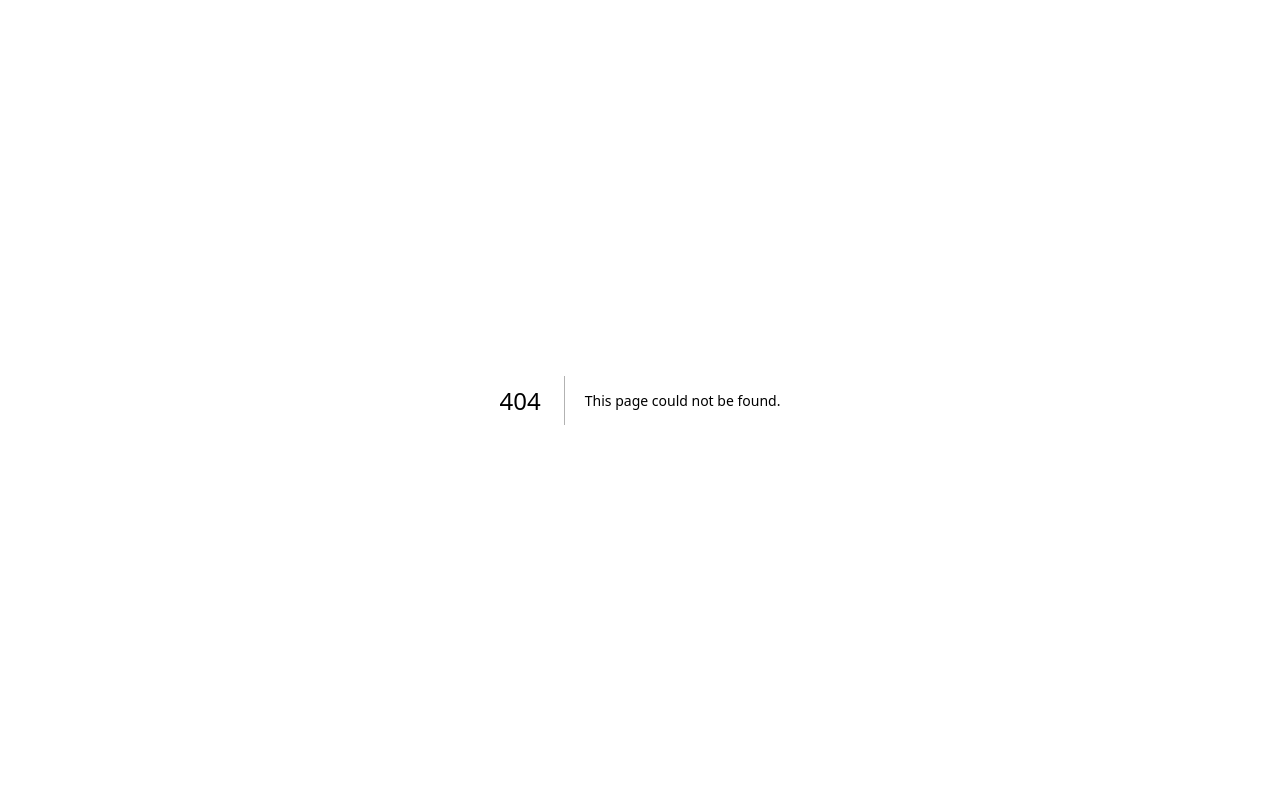
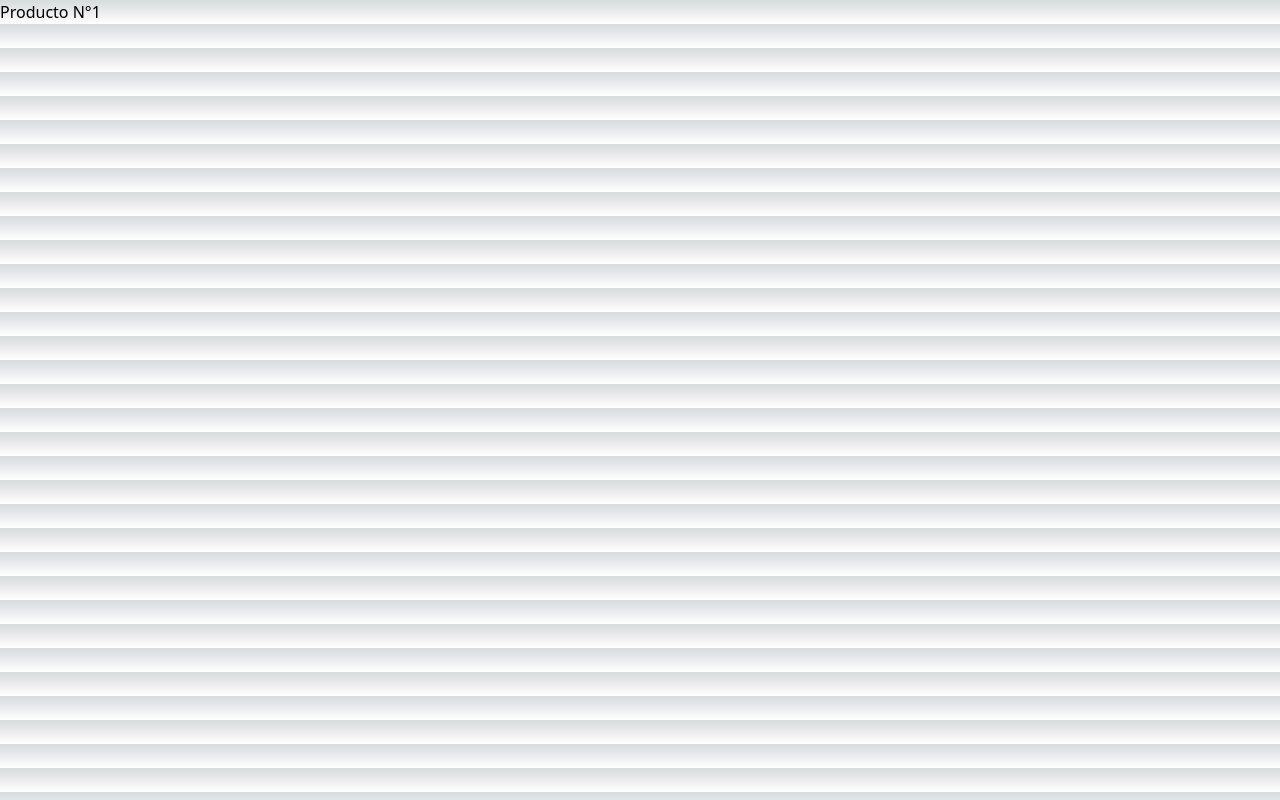
Before and after one commit to matiasgomez05/saago-front, a Next.js app: page /productos/1 in a window 1280 px wide. Before the commit this address had no page. Built offline with nearby package versions, Linux system fonts and the light colour scheme.

Commit message:
Prueba de routing, pages y params

```diff
--- /dev/null
+++ b/app/contacto/page.tsx
@@ -0,0 +1,3 @@
+export default function Contacto(){
+    return <h1>Contacto</h1>
+}
--- a/app/layout.tsx
+++ b/app/layout.tsx
@@ -5,8 +5,8 @@ import "./globals.css";
 const inter = Inter({ subsets: ["latin"] });
 
 export const metadata: Metadata = {
-  title: "Create Next App",
-  description: "Generated by create next app",
+  title: "Saago App",
+  description: "Aplicacion de escritorio - Saago",
 };
 
 export default function RootLayout({
@@ -15,8 +15,10 @@ export default function RootLayout({
   children: React.ReactNode;
 }>) {
   return (
-    <html lang="en">
-      <body className={inter.className}>{children}</body>
+    <html lang="es">
+      <body>
+        <main>{children}</main>
+      </body>
     </html>
   );
 }
--- /dev/null
+++ b/app/productos/[productoId]/page.tsx
@@ -0,0 +1,9 @@
+export default function ProductosId({
+    params,
+}: {
+    params: {
+        productoId: string;
+    };
+}) {
+    return <h1>Producto N°{ params.productoId }</h1>
+}
--- /dev/null
+++ b/app/productos/page.tsx
@@ -0,0 +1,3 @@
+export default function Productos(){
+    return <h1>Productos</h1>
+}
```
Also changed, not shown: package.json (+6 -6 lines), 1 other file (tests, documents, lock files or other folders).
